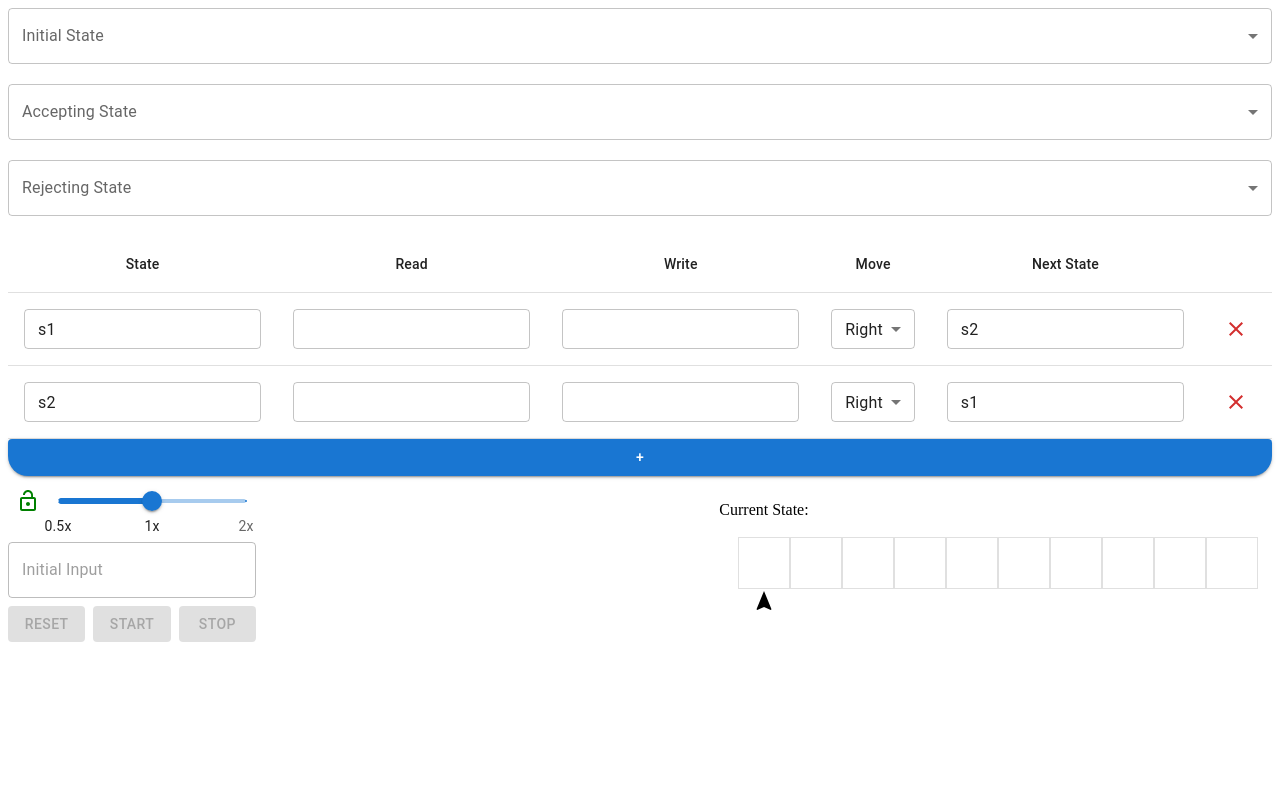
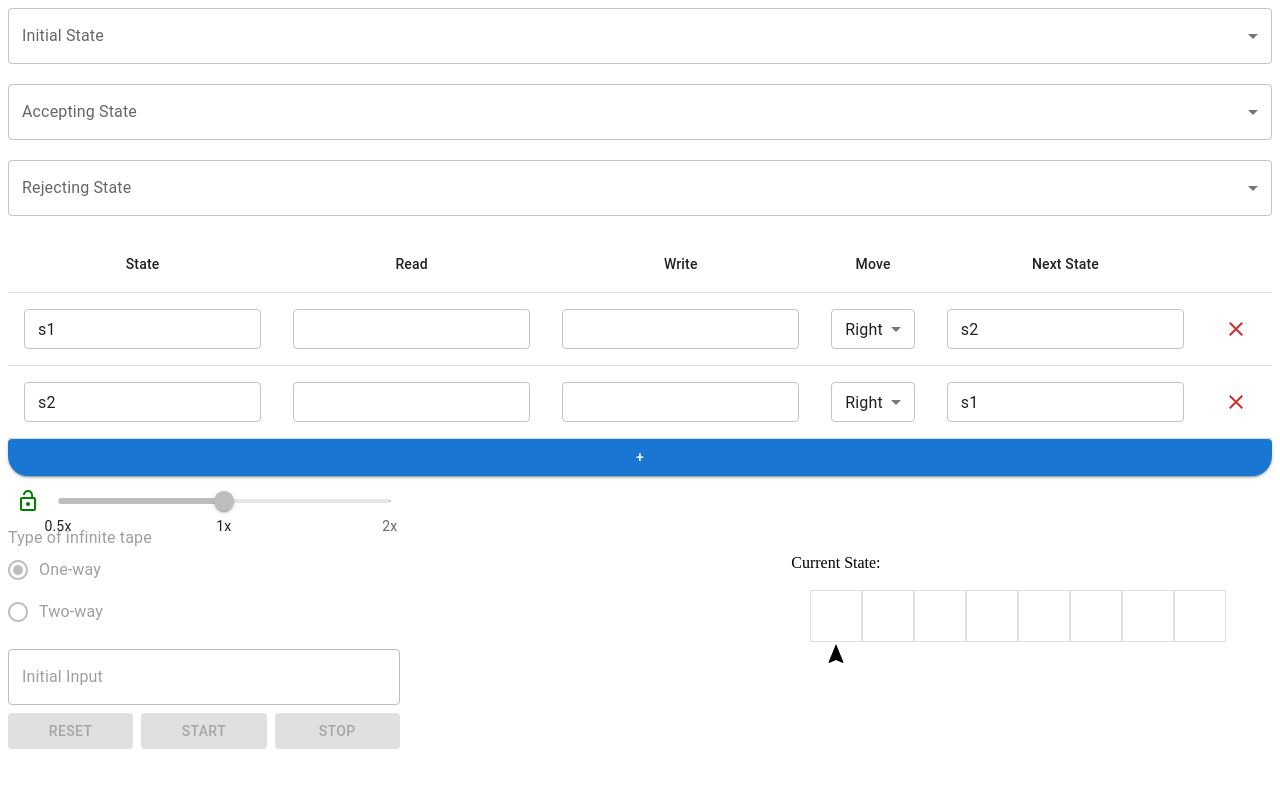
Before and after one commit to Kr1sh1/Turing-Machine-Simulator, a React (Vite) app: page /machines in a window 1280 px wide. Shown: the top 788 px of the page. Built offline with nearby package versions, Linux system fonts and the light colour scheme.

Commit message:
Add control for changing type of tape

```diff
--- a/src/TuringMachine.js
+++ b/src/TuringMachine.js
@@ -4,7 +4,7 @@ import {immerable} from "immer"
 export default class TuringMachine {
   [immerable] = true
 
-  constructor(selections, transitions, initialValue, oneWayInfiniteTape=true) {
+  constructor(selections, transitions, initialValue, oneWayInfiniteTape) {
     this.initial = selections["Initial State"]
     this.accept = selections["Accepting State"]
     this.reject = selections["Rejecting State"]
@@ -61,9 +61,10 @@ export default class TuringMachine {
     }
   }
 
-  reset(initialValue) {
+  reset(initialValue, oneWayInfiniteTape) {
     this.state = this.initial
     this.headPosition = 0
+    this.oneWayInfiniteTape = oneWayInfiniteTape
     this.tape = this.oneWayInfiniteTape ?
       new OneWayInfiniteTape(initialValue) :
       new TwoWayInfiniteTape(initialValue)
--- a/src/components/MachineControls.jsx
+++ b/src/components/MachineControls.jsx
@@ -1,5 +1,5 @@
 import { Lock, LockOpen } from "@mui/icons-material";
-import { Button, TextField, Box, IconButton, Stack, Slider } from "@mui/material";
+import { Button, TextField, Box, IconButton, Stack, Slider, FormControl, FormLabel, RadioGroup, FormControlLabel, Radio } from "@mui/material";
 
 const marks = [
   {
@@ -22,15 +22,22 @@ const marks = [
 
 export default function MachineControls({
   reset, start, stop, lock, setInitialValue, setSpeed,
-  editorIsLocked, turingMachineIsRunning }) {
+  editorIsLocked, turingMachineIsRunning, setOneWayInfiniteTape }) {
   return (
     <Box>
       <Stack direction="row">
         <IconButton disabled={turingMachineIsRunning} onClick={lock}>
           {editorIsLocked ? <Lock sx={{ color: turingMachineIsRunning ? "" : "gold" }} /> : <LockOpen sx={{ color: "green" }} />}
         </IconButton>
-        <Slider defaultValue={0} sx={{ margin: "10px" }} min={-1} step={1} max={1} marks={marks} onChange={(event, newValue) => setSpeed(2 ** newValue)} />
+        <Slider disabled={!editorIsLocked} defaultValue={0} sx={{ margin: "10px" }} min={-1} step={1} max={1} marks={marks} onChange={(event, newValue) => setSpeed(2 ** newValue)} />
       </Stack>
+      <FormControl disabled={!editorIsLocked}>
+        <FormLabel>Type of infinite tape</FormLabel>
+        <RadioGroup defaultValue="1" onChange={event => setOneWayInfiniteTape(event.target.value === "1")}>
+          <FormControlLabel value="1" control={<Radio />} label="One-way" />
+          <FormControlLabel value="2" control={<Radio />} label="Two-way" />
+        </RadioGroup>
+      </FormControl>
       <TextField label="Initial Input" margin="normal" fullWidth onChange={(event) => setInitialValue(event.target.value)} disabled={!editorIsLocked} />
       <Stack direction="row" spacing={1}>
         <Button variant="contained" color="info" fullWidth onClick={reset} disabled={!editorIsLocked}>Reset</Button>
--- a/src/pages/Machines.jsx
+++ b/src/pages/Machines.jsx
@@ -35,12 +35,11 @@ export default function Machines() {
   const [editorIsLocked, setEditorIsLocked] = useState(false)
   const [activeTransitionID, setActiveTransitionID] = useState(-1)
   const [turingMachineIsRunning, setTuringMachineIsRunning] = useState(false)
-  const [turingMachine, updateTuringMachine] = useImmer(new TuringMachine(selections, transitions, initialValue))
+  const [turingMachine, updateTuringMachine] = useImmer(new TuringMachine(selections, transitions, initialValue, true))
   const tickerID = useRef()
   const [ticks, setTicks] = useState(0)
   const [speed, setSpeed] = useState(1)
-
-  const oneWayInfiniteTape = false
+  const [oneWayInfiniteTape, setOneWayInfiniteTape] = useState(true)
 
   const uniqueStates = new Set(
     transitions.reduce(
@@ -115,7 +114,7 @@ export default function Machines() {
     stopPressed()
     setActiveTransitionID(-1)
     updateTuringMachine(draft => {
-      draft.reset(initialValue)
+      draft.reset(initialValue, oneWayInfiniteTape)
     })
   }
 
@@ -154,6 +153,7 @@ export default function Machines() {
         setInitialValue={setInitialValue}
         setSpeed={setSpeed}
         editorIsLocked={editorIsLocked}
+        setOneWayInfiniteTape={setOneWayInfiniteTape}
         turingMachineIsRunning={turingMachineIsRunning} />
       <Tape
         configuration={turingMachine.getConfiguration()} />
```
